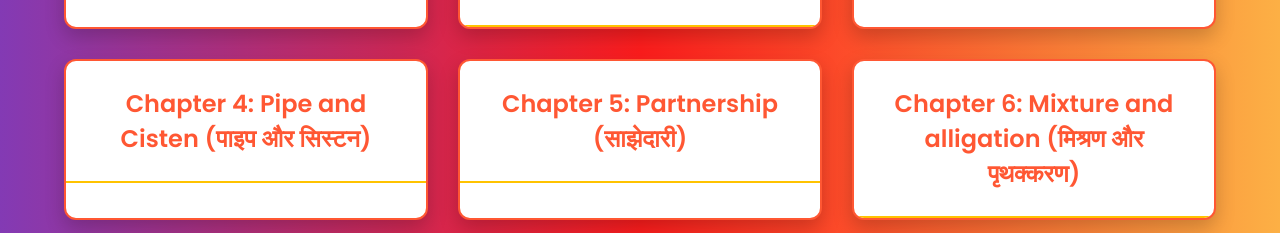
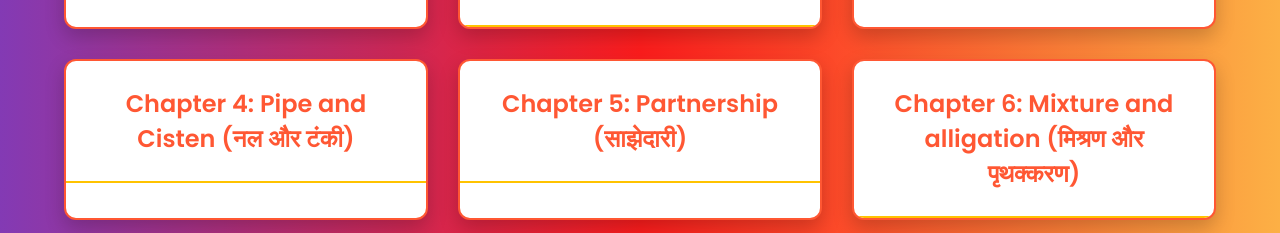
Before and after one commit to Satyamraj01pc/arithmetic-pdf-site, a plain HTML site: page index.html in a window 1280 px wide. Shown: the part 396-629 px from the top of the page. Drawn offline with Linux system fonts and the light colour scheme.

Commit message:
Update index.html

```diff
--- a/index.html
+++ b/index.html
@@ -293,7 +293,7 @@
                 ]
             },
             {
-                name: 'Chapter 4: Pipe and Cisten (पाइप और सिस्टन)',
+                name: 'Chapter 4: Pipe and Cisten (नल और टंकी)',
                 sheets: [
                     { name: 'Sheet 1', file: 'arithmetic/Pipe and Cisten/Pipes and Cistern Sheet 1.pdf' },
                 ]
@@ -437,4 +437,5 @@
     </script>
 
 </body>
+
 </html>
```
